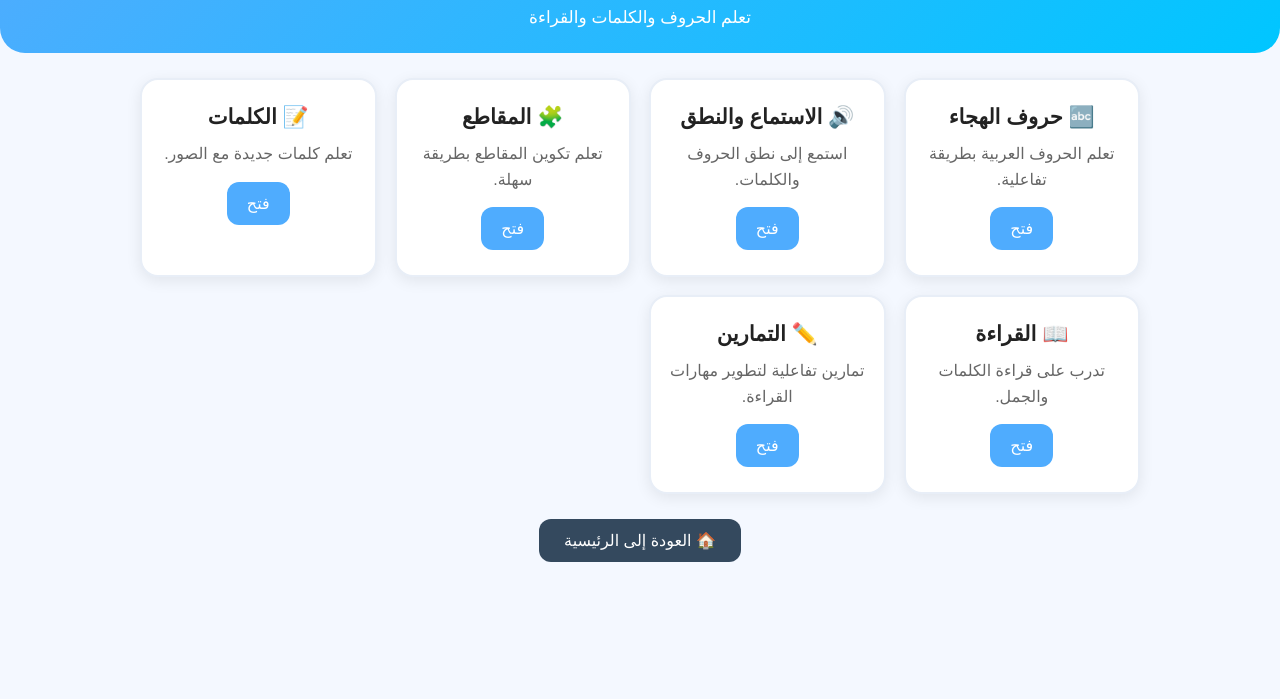
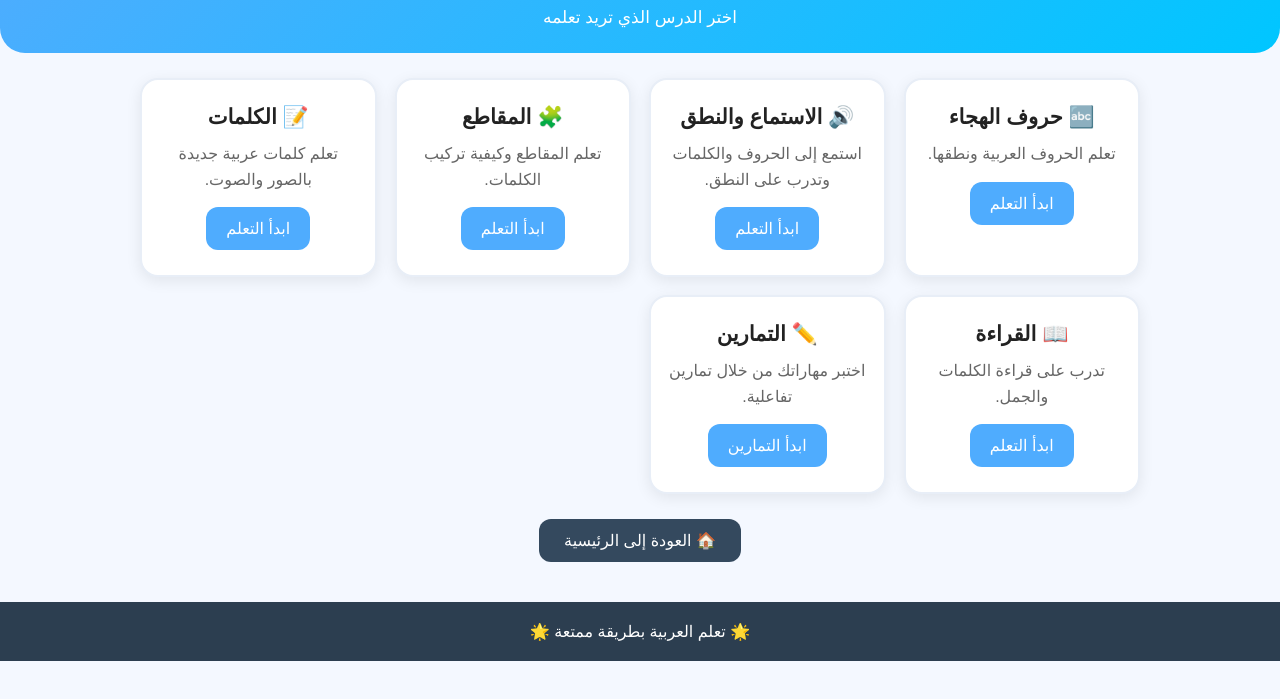
Before and after one commit to titanicjawad6426-collab/ataalam-alqiraa, a plain HTML site: page arabic.html in a window 1280 px wide. Shown: the part 63-762 px from the top of the page. Drawn offline with Linux system fonts and the light colour scheme.

Commit message:
Update arabic.html

```diff
--- a/arabic.html
+++ b/arabic.html
@@ -3,18 +3,15 @@
 <head>
     <meta charset="UTF-8">
     <meta name="viewport" content="width=device-width, initial-scale=1.0">
-
     <title>تعلم اللغة العربية</title>
-
     <link rel="stylesheet" href="style.css">
-    <script src="script.js" defer></script>
 </head>
 
 <body>
 
 <header>
     <h1>🇲🇦 تعلم اللغة العربية</h1>
-    <p>تعلم الحروف والكلمات والقراءة</p>
+    <p>اختر الدرس الذي تريد تعلمه</p>
 </header>
 
 <main class="container">
@@ -23,42 +20,53 @@
 
         <div class="section-card">
             <h2>🔤 حروف الهجاء</h2>
-            <p>تعلم الحروف العربية بطريقة تفاعلية.</p>
-            <a href="#letters" class="open-button">فتح</a>
+            <p>تعلم الحروف العربية ونطقها.</p>
+            <a href="arabic-letters.html" class="open-button">
+                ابدأ التعلم
+            </a>
         </div>
 
         <div class="section-card">
             <h2>🔊 الاستماع والنطق</h2>
-            <p>استمع إلى نطق الحروف والكلمات.</p>
-            <a href="#pronunciation" class="open-button">فتح</a>
+            <p>استمع إلى الحروف والكلمات وتدرب على النطق.</p>
+            <a href="arabic-pronunciation.html" class="open-button">
+                ابدأ التعلم
+            </a>
         </div>
 
         <div class="section-card">
             <h2>🧩 المقاطع</h2>
-            <p>تعلم تكوين المقاطع بطريقة سهلة.</p>
-            <a href="#syllables" class="open-button">فتح</a>
+            <p>تعلم المقاطع وكيفية تركيب الكلمات.</p>
+            <a href="arabic-syllables.html" class="open-button">
+                ابدأ التعلم
+            </a>
         </div>
 
         <div class="section-card">
             <h2>📝 الكلمات</h2>
-            <p>تعلم كلمات جديدة مع الصور.</p>
-            <a href="#words" class="open-button">فتح</a>
+            <p>تعلم كلمات عربية جديدة بالصور والصوت.</p>
+            <a href="arabic-words.html" class="open-button">
+                ابدأ التعلم
+            </a>
         </div>
 
         <div class="section-card">
             <h2>📖 القراءة</h2>
             <p>تدرب على قراءة الكلمات والجمل.</p>
-            <a href="#reading" class="open-button">فتح</a>
+            <a href="arabic-reading.html" class="open-button">
+                ابدأ التعلم
+            </a>
         </div>
 
         <div class="section-card">
             <h2>✏️ التمارين</h2>
-            <p>تمارين تفاعلية لتطوير مهارات القراءة.</p>
-            <a href="#exercises" class="open-button">فتح</a>
+            <p>اختبر مهاراتك من خلال تمارين تفاعلية.</p>
+            <a href="arabic-exercises.html" class="open-button">
+                ابدأ التمارين
+            </a>
         </div>
 
     </div>
-
 
     <a href="index.html" class="back-button">
         🏠 العودة إلى الرئيسية
@@ -66,5 +74,9 @@
 
 </main>
 
+<footer>
+    <p>🌟 تعلم العربية بطريقة ممتعة 🌟</p>
+</footer>
+
 </body>
-  </html>
+</html>
```
